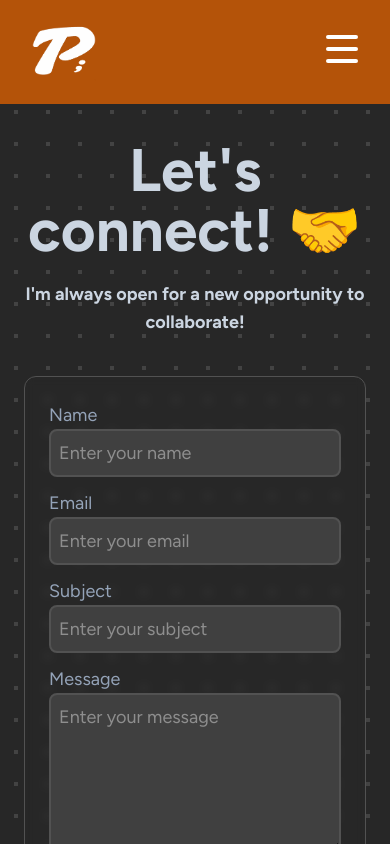
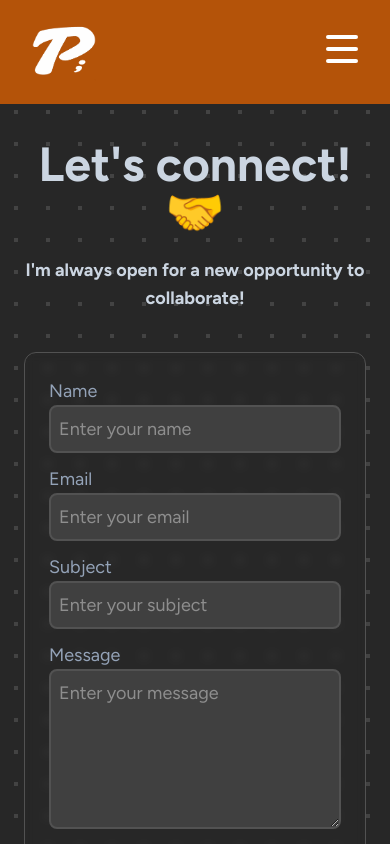
Before and after one commit to paosanityyy/Portfolio, a React (Create React App) app: page /contact in a window 390 px wide. Shown: the top 844 px of the page. Built offline with nearby package versions, Linux system fonts and the light colour scheme.

Commit message:
update may 22nd

```diff
--- a/src/components/Contact.jsx
+++ b/src/components/Contact.jsx
@@ -5,7 +5,7 @@
 const Contact = () => {
     return(
         <section id="contact" className="p-6 mt-3 widescreen:section-min-height tallscreen:section-min-height">
-            <h1 className="text-6xl font-bold text-center">Let's connect! 🤝</h1>
+            <h1 className="text-5xl md:text-6xl font-bold text-center">Let's connect! 🤝</h1>
             <p className="text-lg text-center my-5 font-bold mb-10">I'm always open for a new opportunity to collaborate!</p>
             <Form className="max-w-5xl flex flex-col justify-center bg-gray-400 rounded-xl p-6 bg-clip-padding backdrop-filter backdrop-blur-sm bg-opacity-0 border border-neutral-600 ">
                 <Form.Group className="flex flex-col mb-3">
```
